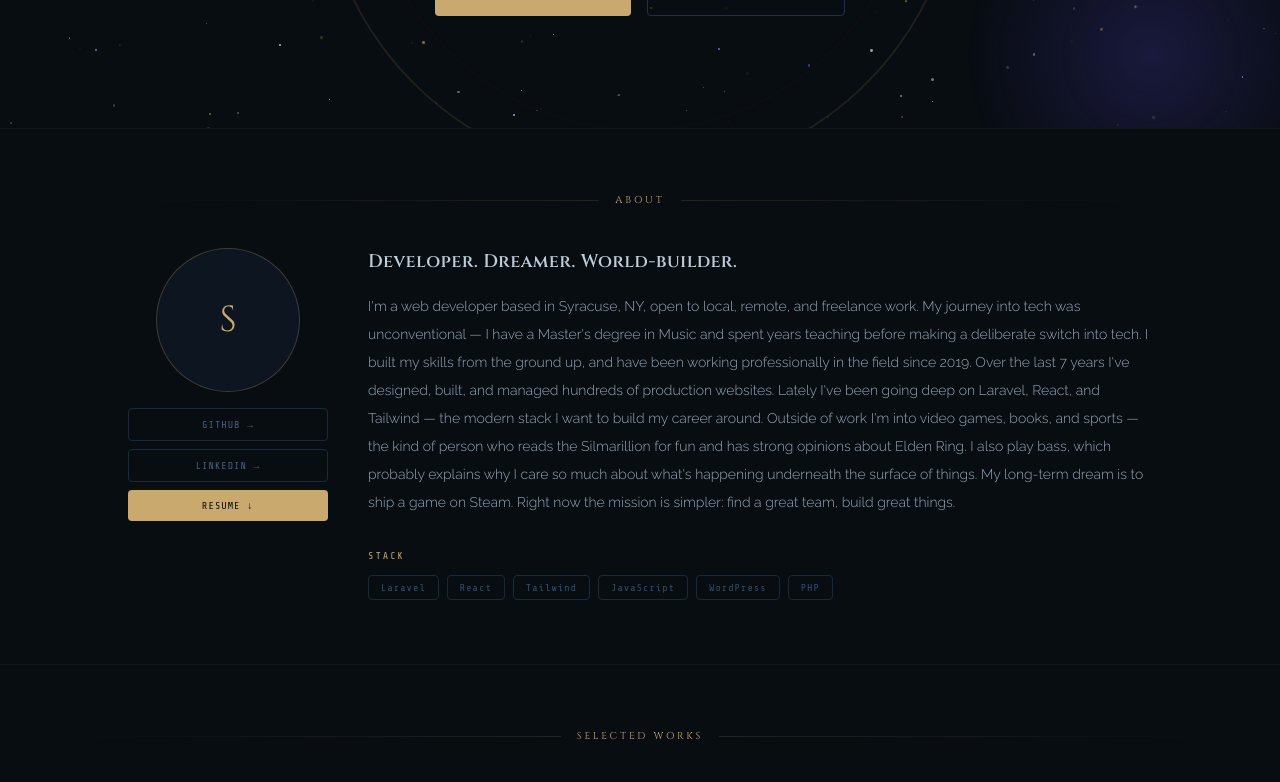
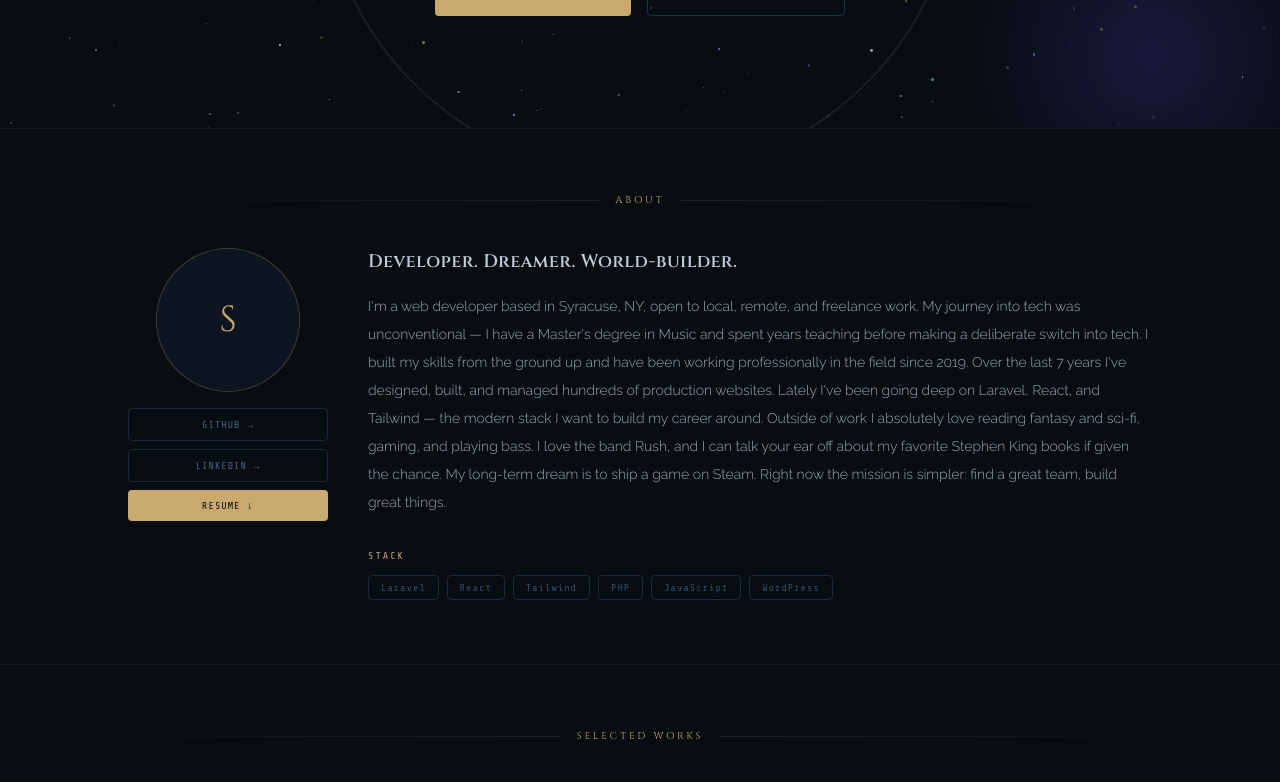
Before and after one commit to SamCostanzo/portfolio, a React (Vite) app: page / in a window 1280 px wide. Shown: the part 481-1263 px from the top of the page. Built offline with nearby package versions, Linux system fonts and the light colour scheme.

Commit message:
More small changes

```diff
--- a/src/components/About.jsx
+++ b/src/components/About.jsx
@@ -3,7 +3,7 @@ import { useTheme } from "../context/ThemeContext";
 export default function About() {
   const { isDark } = useTheme();
 
-  const skills = ["Laravel", "React", "Tailwind", "JavaScript", "WordPress", "PHP"];
+  const skills = ["Laravel", "React", "Tailwind", "PHP", "JavaScript", "WordPress"];
 
   const socials = [
     { label: "GitHub", url: "https://github.com/SamCostanzo" },
@@ -66,11 +66,15 @@ export default function About() {
               Developer. Dreamer. World-builder.
             </h3>
             <p className={`font-raleway text-sm font-light leading-loose mb-8 transition-colors duration-500 ${isDark ? "text-[#9aa8b8]" : "text-[#5a4828]"}`}>
+              {/* I'm a web developer based in Syracuse, NY, open to local, remote, and freelance work. My journey into tech was unconventional — I have a Master's degree in Music and spent years teaching
+              before making a deliberate switch into tech. I built my skills from the ground up, and have been working professionally in the field since 2019. Over the last 7 years I've designed,
+              built, and managed hundreds of production websites. Lately I've been going deep on Laravel, React, and Tailwind — the modern stack I want to build my career around. Outside of work I absolutely love music, video games, books, and sports — the kind of person who reads the Silmarillion for fun and has strong opinions about Elden Ring. I also play bass, which probably explains why I care
+              so much about what's happening underneath the surface of things. My long-term dream is to ship a game on Steam. Right now the mission is simpler: find a great team, build great things. */}
               I'm a web developer based in Syracuse, NY, open to local, remote, and freelance work. My journey into tech was unconventional — I have a Master's degree in Music and spent years teaching
-              before making a deliberate switch into tech. I built my skills from the ground up, and have been working professionally in the field since 2019. Over the last 7 years I've designed,
-              built, and managed hundreds of production websites. Lately I've been going deep on Laravel, React, and Tailwind — the modern stack I want to build my career around. Outside of work I'm
-              into video games, books, and sports — the kind of person who reads the Silmarillion for fun and has strong opinions about Elden Ring. I also play bass, which probably explains why I care
-              so much about what's happening underneath the surface of things. My long-term dream is to ship a game on Steam. Right now the mission is simpler: find a great team, build great things.
+              before making a deliberate switch into tech. I built my skills from the ground up and have been working professionally in the field since 2019. Over the last 7 years I've designed,
+              built, and managed hundreds of production websites. Lately I've been going deep on Laravel, React, and Tailwind — the modern stack I want to build my career around. Outside of work I
+              absolutely love reading fantasy and sci-fi, gaming, and playing bass. I love the band Rush, and I can talk your ear off about my favorite Stephen King books if given the chance. My
+              long-term dream is to ship a game on Steam. Right now the mission is simpler: find a great team, build great things.
             </p>
 
             {/* Skills */}
```
